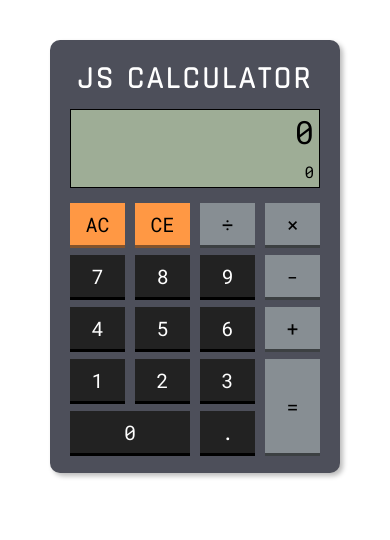
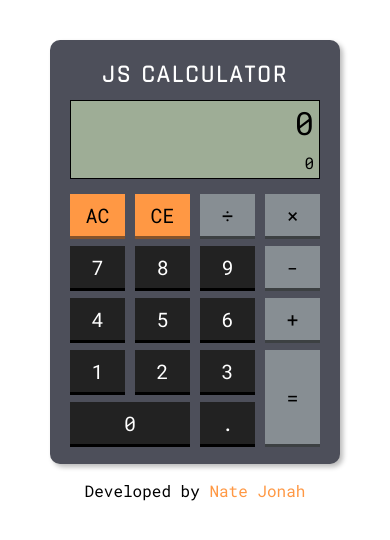
Before and after one commit to ntjnh/calculator, a plain HTML site: page index.html in a window 390 px wide. Drawn offline with Linux system fonts and the light colour scheme.

Commit message:
Add credit and decrease h3 font-size on mobiles

```diff
--- a/css/main.css
+++ b/css/main.css
@@ -120,11 +120,27 @@ button[value="0"] {
   grid-row: 5;
 }
 
+.by-nate {
+  text-align: center;
+}
+
+.by-nate a {
+  text-decoration: none;
+  color: #ff9844;
+}
+
+.by-nate a:hover {
+  color: #4D4F5A;
+}
+
 @media screen and (max-width: 576px) {
   #calculator {
     width: 250px;
     margin: 2.5rem auto 0;
     padding: 20px;
+  }
+  h3 {
+    font-size: 1.5em;
   }
   .keypad {
     width: 100%;
--- a/index.html
+++ b/index.html
@@ -42,6 +42,7 @@
         <button id="decimal" value=".">.</button>
       </div>
     </div>
+    <p class="by-nate">Developed by <a href="http://natejonah.com">Nate Jonah</a></p>
 
     <script type="text/javascript" src="js/app.js"></script>
   </body>
```
